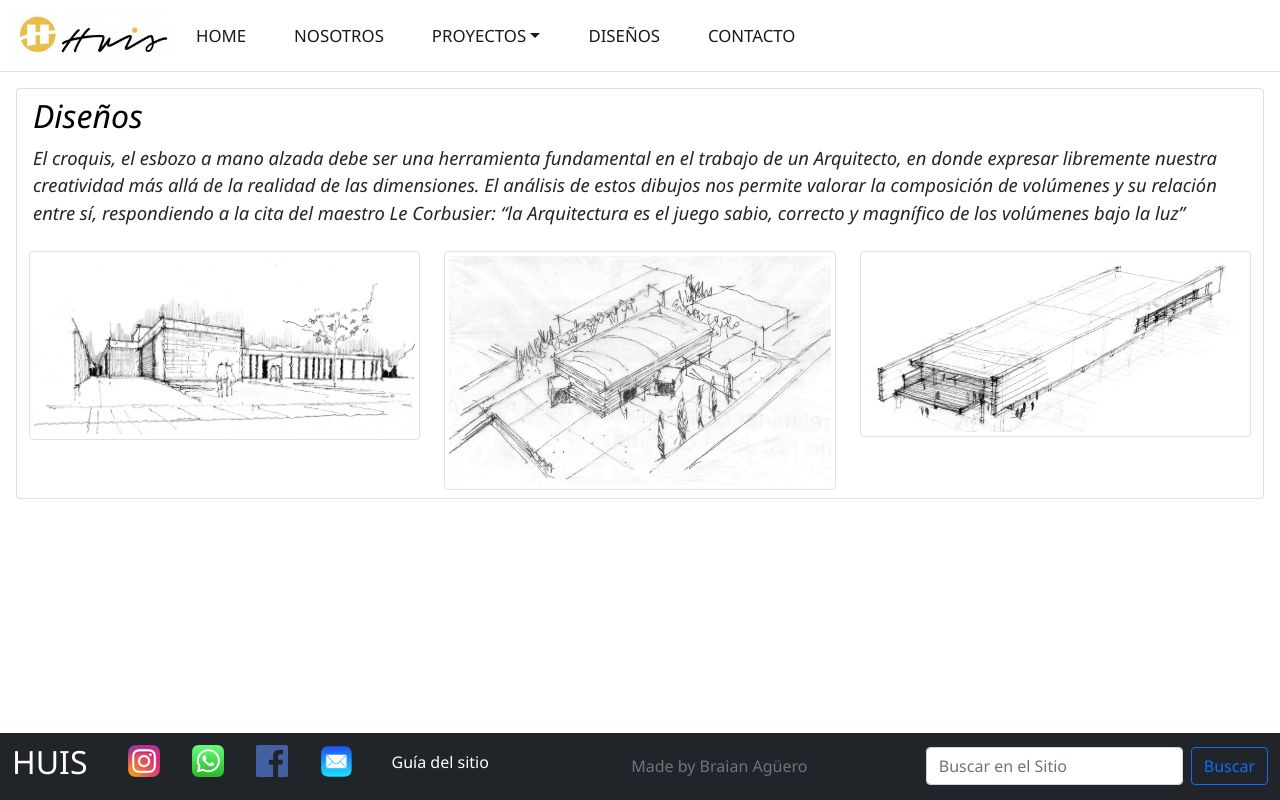
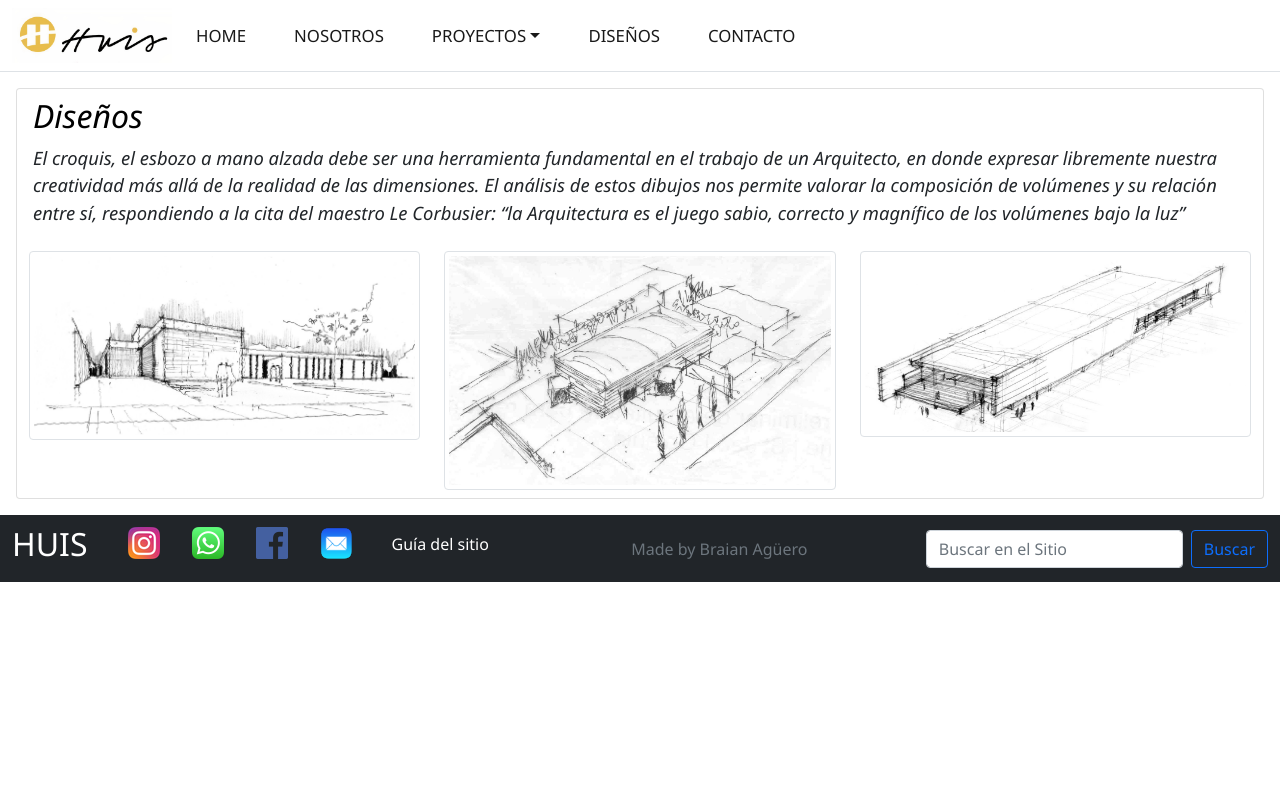
Before and after one commit to braaguero/proyectofinalhuis-aguero, a website: page disenos.html in a window 1280 px wide. Drawn offline with nearby package versions, Linux system fonts and the light colour scheme.

Commit message:
Se corrige fijado de footer en Disenos y Guia del Sitio

```diff
--- a/disenos.html
+++ b/disenos.html
@@ -55,7 +55,7 @@
                 </div>
             </div>
     </main>
-    <footer class="mx-0 fixed-bottom">
+    <footer class="mx-0">
         <nav class="navbar navbar-expand-md navbar-dark bg-dark">
             <div class="container-fluid">
                 <a class="h2 me-4 text-white" href="index.html">HUIS</a>
```
Also changed, not shown: guia-del-sitio.html (+1 -1 lines).
